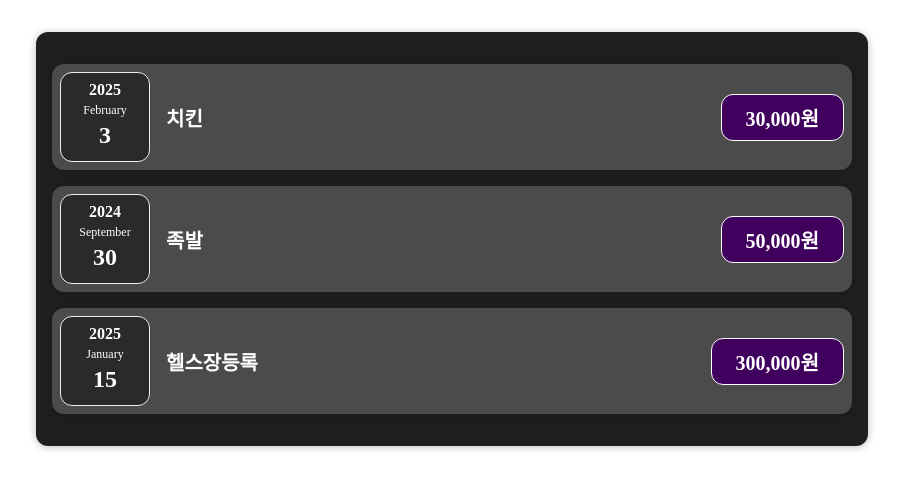
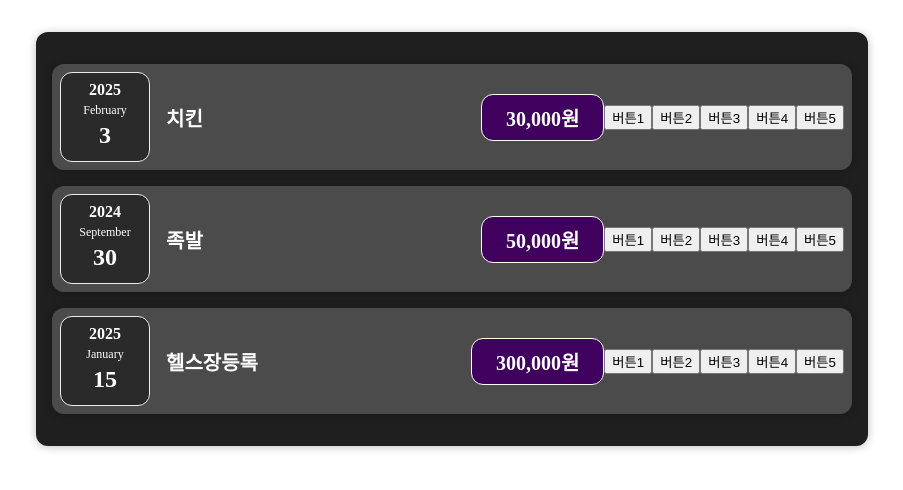
Before and after one commit to ThoI-i/react-study202501, a React (Vite) app: page / in a window 1280 px wide. Shown: the top 490 px of the page, without its empty margins (188-1091 px from the left). Built offline with nearby package versions, Linux system fonts and the light colour scheme.

Commit message:
250204 09:39 # 2-1-1. 이벤트 바인딩

```diff
--- a/src/components/expenses/ExpenseItem.jsx
+++ b/src/components/expenses/ExpenseItem.jsx
@@ -44,6 +44,13 @@ const ExpenseItem = ({ expense }) => {
   // 원화 표기법으로 변환
   const formatPrice = new Intl.NumberFormat('ko-KR').format(price);
 
+  // 이벤트 핸들러 정의
+  function handleClick(e){
+    // console.log('click!!');
+    // console.log(e.target);
+
+  }
+
   return (
     <Card className='expense-item'>
       <ExpenseDate expenseDate={date} />
@@ -51,6 +58,13 @@ const ExpenseItem = ({ expense }) => {
         <h2>{title}</h2>
         <div className='expense-item__price'>{formatPrice}원</div>
       </div>
+
+      <button id='btn1' onClick={handleClick}>버튼1</button>
+      <button id='btn2' onClick={e => alert('이벤트!!')}>버튼2</button>
+      <button id='btn2' onMouseOver={e => alert('이벤트!!')}>버튼3</button>
+      <button id='btn2' onDoubleClick={e => alert('이벤트!!')}>버튼4</button>
+      <button id='btn2' onMouseLeave={e => alert('이벤트!!')}>버튼5</button>
+
     </Card>
   );
 };
```
